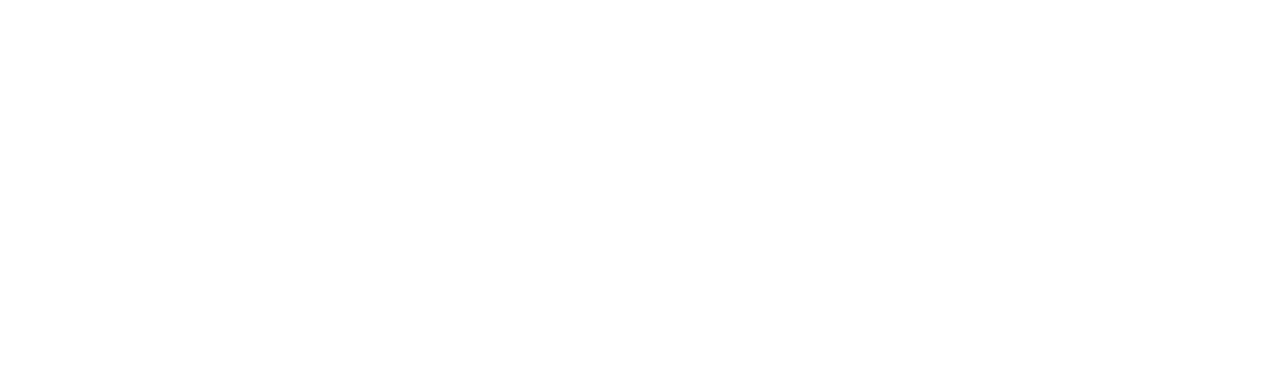
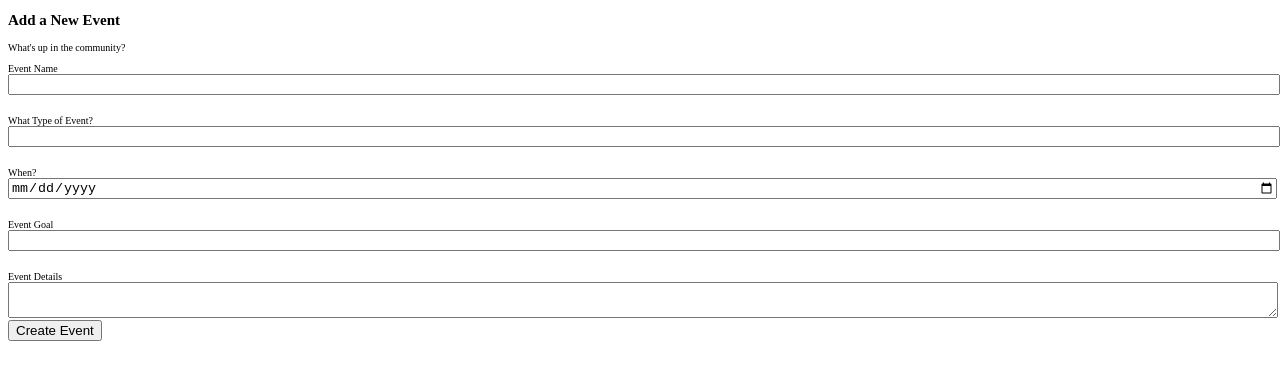
Before and after one commit to code4sac/neighborhood-connect, a React (Create React App) app: page /newEvent in a window 1280 px wide. Shown: the top 380 px of the page. Built offline with nearby package versions, Linux system fonts and the light colour scheme.

Commit message:
change forn names

```diff
--- a/src/App.js
+++ b/src/App.js
@@ -3,6 +3,7 @@
 import "./App.css";
 import PriorityDetails from "./components/PriorityDetails";
 import PrioritiesPage from "./components/PrioritiesPage";
+import NewEventForm from "./components/NewEventForm";
 
 function App() {
   return (
@@ -13,6 +14,11 @@
         path="/priorityDetails"
         render={props => <PriorityDetails {...props} />}
       />
+      <Route
+        exact
+        path="/newEvent"
+        component={NewEventForm}
+      />
     </Router>
   );
 }
--- a/src/components/NewEventForm.js
+++ b/src/components/NewEventForm.js
@@ -37,29 +37,28 @@
           <form
             name='new-event'
             onSubmit={async e => {
-              e.preventDefault()
-              fetch('INSERT__URL', {
+              e.preventDefault();
+              fetch('INSERT_POST_URL', {
                 method: 'POST',
-              headers: 'change this to the headers later!',
               body: JSON.stringify(this.state)}
               )
                 .then(this.setState({name:'',type:'',date:'',goal:'',details:''}))
             }}>
-            <label for='name'>Event Name</label>
+            <label htmlFor='name'>Event Name</label>
             <input
               type='text'
               name='name'
               value={this.state.name}
               onChange={this.saveToState}/>
 
-            <label for='type'>What Type of Event?</label>
+            <label htmlFor='type'>What Type of Event?</label>
             <input
               type='text'
               name='type'
               value={this.state.type}
               onChange={this.saveToState}/>
 
-            <label for='date'>When?</label>
+            <label htmlFor='date'>When?</label>
             <input
               type='date'
               name='date'
@@ -73,7 +72,7 @@
               value={this.state.goal}
               onChange={this.saveToState}/>
 
-            <label for='details'>Event Details</label>
+            <label htmlFor='details'>Event Details</label>
             <textarea type='text'
               name='details'
               value={this.state.details}
```
Also changed, not shown: src/components/NewPriorityForm.js (+4 -4 lines).
